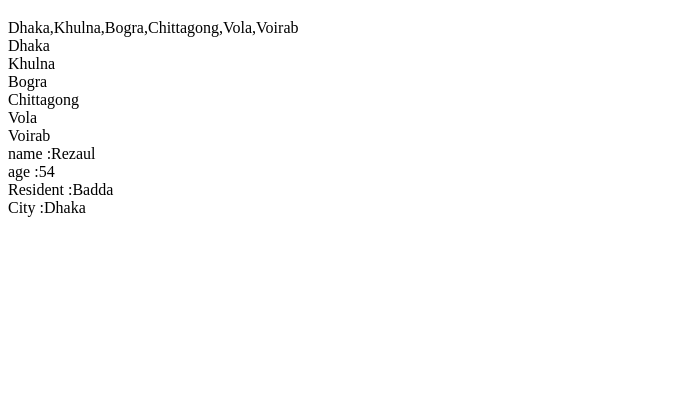
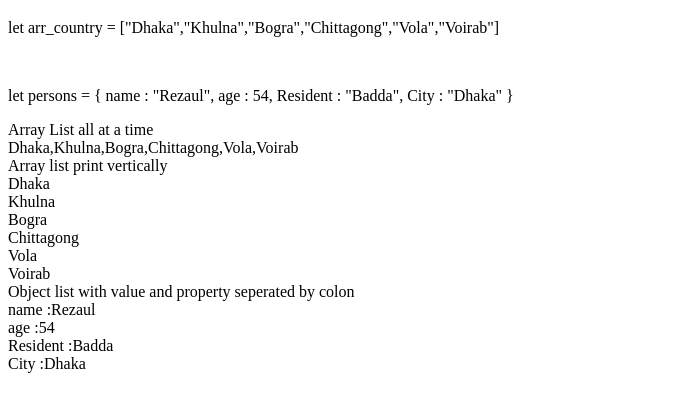
Before and after one commit to rezaul1176/loop-array-object, a plain HTML site: page index.html in a window 1280 px wide. Shown: the part 61-472 px from the top of the page, without its empty margins (0-678 px from the left). Drawn offline with Linux system fonts and the light colour scheme.

Commit message:
Commit version 1.0.1

```diff
--- a/index.html
+++ b/index.html
@@ -7,7 +7,13 @@
 </head>
 <body>
     <h1>Uses of array and object in js with for in loop</h1>
-
+    <p>let arr_country = ["Dhaka","Khulna","Bogra","Chittagong","Vola","Voirab"]</p><br>
+    <p>let persons = {
+        name : "Rezaul",
+        age : 54,
+        Resident : "Badda",
+        City : "Dhaka"
+    }</p>
     <script>
         let arr_country = ["Dhaka","Khulna","Bogra","Chittagong","Vola","Voirab"];
         let persons = {
@@ -16,10 +22,12 @@
             Resident : "Badda",
             City : "Dhaka"
         };
-        document.write (arr_country+"<br>");
+        document.write ("Array List all at a time <br>"+arr_country+"<br>");
+        document.writeln("Array list print vertically <br>");
         for (let item in arr_country){
             document.write(arr_country[item]+"<br>");
         }
+        document.writeln("Object list with value and property seperated by colon"+"<br>");
         for(let items in persons){
             document.write(items+" :"+persons[items]+"<br>");
         }
```
